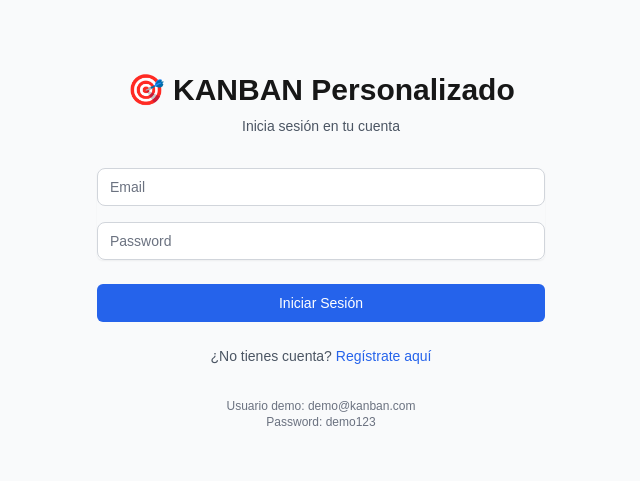
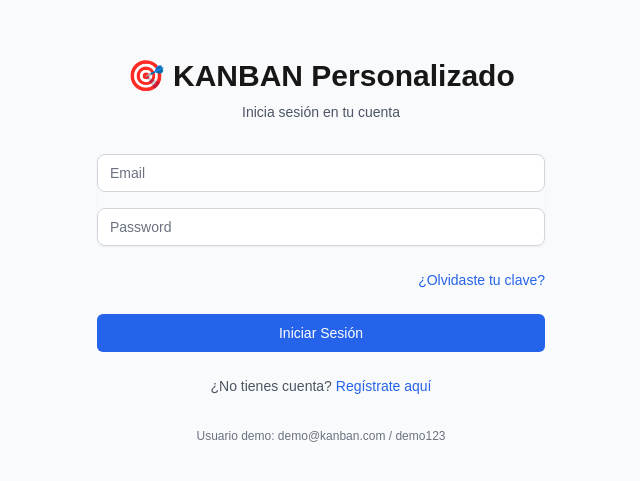
Before and after one commit to umbusk1/kanban-personalizado, a Next.js app: page /login in a window 1280 px wide. Shown: the part 161-642 px from the top of the page, without its empty margins (319-959 px from the left). Built offline with nearby package versions, Linux system fonts and the light colour scheme; no server answers.

Commit message:
Refactor login page to use search parameters

```diff
--- a/app/login/page.tsx
+++ b/app/login/page.tsx
@@ -2,11 +2,17 @@
 
 import { useState } from "react"
 import { signIn } from "next-auth/react"
-import { useRouter } from "next/navigation"
+import { useRouter, useSearchParams } from "next/navigation"
 import Link from "next/link"
+import { Suspense } from "react"
 
-export default function LoginPage() {
+function LoginForm() {
   const router = useRouter()
+  const searchParams = useSearchParams()
+  const registered = searchParams.get("registered")
+  const reset = searchParams.get("reset")
+  const callbackUrl = searchParams.get("callbackUrl") || "/dashboard"
+
   const [email, setEmail] = useState("")
   const [password, setPassword] = useState("")
   const [error, setError] = useState("")
@@ -30,9 +36,9 @@ export default function LoginPage() {
         return
       }
 
-      router.push("/dashboard")
+      router.push(callbackUrl)
       router.refresh()
-    } catch (error) {
+    } catch {
       setError("Error al iniciar sesión")
       setLoading(false)
     }
@@ -49,12 +55,26 @@ export default function LoginPage() {
             Inicia sesión en tu cuenta
           </p>
         </div>
+
+        {/* Mensajes de éxito */}
+        {registered && (
+          <div className="rounded-md bg-green-50 dark:bg-green-900/30 p-4">
+            <p className="text-sm text-green-800 dark:text-green-200">
+              ✅ Cuenta creada exitosamente. Ya puedes iniciar sesión.
+            </p>
+          </div>
+        )}
+        {reset && (
+          <div className="rounded-md bg-green-50 dark:bg-green-900/30 p-4">
+            <p className="text-sm text-green-800 dark:text-green-200">
+              ✅ Clave actualizada exitosamente. Ya puedes iniciar sesión.
+            </p>
+          </div>
+        )}
+
         <form className="mt-8 space-y-6" onSubmit={handleSubmit}>
           <div className="rounded-md shadow-sm space-y-4">
             <div>
-              <label htmlFor="email" className="sr-only">
-                Email
-              </label>
               <input
                 id="email"
                 name="email"
@@ -62,15 +82,15 @@ export default function LoginPage() {
                 autoComplete="email"
                 required
                 value={email}
-                onChange={(e) => setEmail(e.target.value)}
-                className="appearance-none rounded-lg relative block w-full px-3 py-2 border border-gray-300 dark:border-gray-700 placeholder-gray-500 dark:placeholder-gray-400 text-gray-900 dark:text-white dark:bg-gray-800 focus:outline-none focus:ring-blue-500 focus:border-blue-500 focus:z-10 sm:text-sm"
+                onChange={e => setEmail(e.target.value)}
+                className="appearance-none rounded-lg relative block w-full px-3 py-2 border border-gray-300
+                           dark:border-gray-700 placeholder-gray-500 dark:placeholder-gray-400
+                           text-gray-900 dark:text-white dark:bg-gray-800 focus:outline-none
+                           focus:ring-blue-500 focus:border-blue-500 sm:text-sm"
                 placeholder="Email"
               />
             </div>
             <div>
-              <label htmlFor="password" className="sr-only">
-                Password
-              </label>
               <input
                 id="password"
                 name="password"
@@ -78,38 +98,46 @@ export default function LoginPage() {
                 autoComplete="current-password"
                 required
                 value={password}
-                onChange={(e) => setPassword(e.target.value)}
-                className="appearance-none rounded-lg relative block w-full px-3 py-2 border border-gray-300 dark:border-gray-700 placeholder-gray-500 dark:placeholder-gray-400 text-gray-900 dark:text-white dark:bg-gray-800 focus:outline-none focus:ring-blue-500 focus:border-blue-500 focus:z-10 sm:text-sm"
+                onChange={e => setPassword(e.target.value)}
+                className="appearance-none rounded-lg relative block w-full px-3 py-2 border border-gray-300
+                           dark:border-gray-700 placeholder-gray-500 dark:placeholder-gray-400
+                           text-gray-900 dark:text-white dark:bg-gray-800 focus:outline-none
+                           focus:ring-blue-500 focus:border-blue-500 sm:text-sm"
                 placeholder="Password"
               />
             </div>
           </div>
 
+          {/* Enlace olvidé mi clave */}
+          <div className="flex justify-end">
+            <Link
+              href="/forgot-password"
+              className="text-sm text-blue-600 hover:text-blue-500"
+            >
+              ¿Olvidaste tu clave?
+            </Link>
+          </div>
+
           {error && (
             <div className="rounded-md bg-red-50 dark:bg-red-900/30 p-4">
-              <p className="text-sm text-red-800 dark:text-red-200">
-                {error}
-              </p>
+              <p className="text-sm text-red-800 dark:text-red-200">{error}</p>
             </div>
           )}
 
-          <div>
           <button
             type="submit"
             disabled={loading}
-              className="group relative w-full flex justify-center py-2 px-4 border border-transparent text-sm font-medium rounded-md text-white bg-blue-600 hover:bg-blue-700 focus:outline-none focus:ring-2 focus:ring-offset-2 focus:ring-blue-500 disabled:opacity-50 disabled:cursor-not-allowed"
+            className="w-full flex justify-center py-2 px-4 border border-transparent text-sm font-medium
+                       rounded-md text-white bg-blue-600 hover:bg-blue-700 focus:outline-none
+                       focus:ring-2 focus:ring-offset-2 focus:ring-blue-500 disabled:opacity-50 disabled:cursor-not-allowed"
           >
             {loading ? "Iniciando sesión..." : "Iniciar Sesión"}
           </button>
-          </div>
 
           <div className="text-center">
             <p className="text-sm text-gray-600 dark:text-gray-400">
               ¿No tienes cuenta?{" "}
-              <Link
-                href="/register"
-                className="font-medium text-blue-600 hover:text-blue-500"
-              >
+              <Link href="/register" className="font-medium text-blue-600 hover:text-blue-500">
                 Regístrate aquí
               </Link>
             </p>
@@ -117,10 +145,17 @@ export default function LoginPage() {
         </form>
 
         <div className="mt-6 text-center text-xs text-gray-500">
-          <p>Usuario demo: demo@kanban.com</p>
-          <p>Password: demo123</p>
+          <p>Usuario demo: demo@kanban.com / demo123</p>
         </div>
       </div>
     </div>
   )
 }
+
+export default function LoginPage() {
+  return (
+    <Suspense fallback={<div className="min-h-screen flex items-center justify-center"><p>Cargando...</p></div>}>
+      <LoginForm />
+    </Suspense>
+  )
+}
```
Lines whose indentation alone changed are shown as unchanged.
